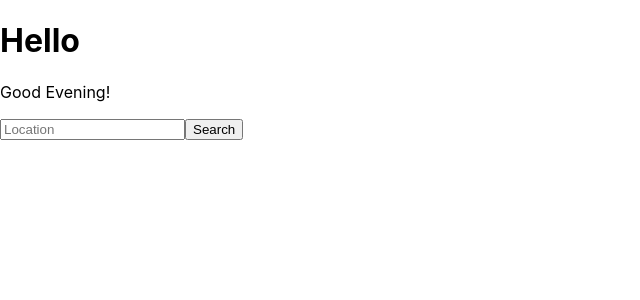
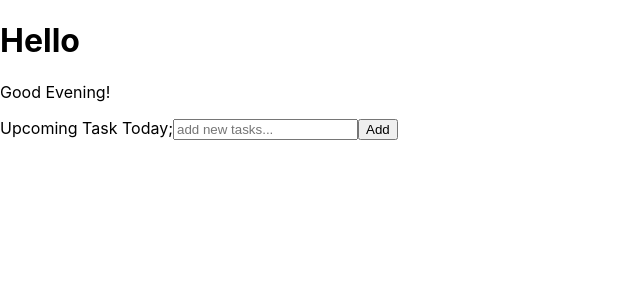
Before and after one commit to ellaellac/location-app, a React (Create React App) app: page / in a window 1280 px wide. Shown: the top 300 px of the page, without its empty margins (0-640 px from the left). Built offline with nearby package versions, Linux system fonts and the light colour scheme; no server answers.

Commit message:
todo List

```diff
--- a/package.json
+++ b/package.json
@@ -9,6 +9,7 @@
     "react": "^18.2.0",
     "react-dom": "^18.2.0",
     "react-scripts": "5.0.1",
+    "uuid": "^9.0.0",
     "web-vitals": "^2.1.4"
   },
   "scripts": {
--- a/src/App.jsx
+++ b/src/App.jsx
@@ -1,14 +1,16 @@
 import { useEffect, useState } from "react";
 import "./App.scss";
+import Greeting from "./components/Greeting/Greeting";
 import Weather from "./components/Weather/Weather";
+import TodoList from "./components/TodoList/TodoList";
 
 const App = () => {
   const [location, setLocation] = useState("London");
   const [weather, setWeather] = useState();
-  const [userInput, setUserInput] = useState("");
+
   const WEATHER_APIKEY = process.env.WEATHER_APIKEY;
 
-  //get current Location
+  //get current Location from browser
   const getCurrentLocation = () => {
     if (navigator.geolocation) {
       navigator.geolocation.getCurrentPosition(setPosition);
@@ -27,12 +29,6 @@ const App = () => {
     getCurrentLocation();
   }, []);
 
-  //change current Location
-  const changeLocation = () => {
-    setLocation(userInput);
-    setUserInput("");
-  };
-
   //fetch data from weather API
   const getWeather = async (location) => {
     try {
@@ -49,31 +45,10 @@ const App = () => {
     getWeather(location);
   }, [location]);
 
-  //greeting
-
-  const currentHour = new Date().getHours();
-  let greeting = "Good Morning!";
-
-  if (currentHour > 12 && currentHour < 18) {
-    greeting = "Good Afternoon!";
-  } else if (currentHour > 18 && currentHour < 24) {
-    greeting = "Good Evening!";
-  }
-
   return (
     <>
       <h1>Hello</h1>
-      <p>{greeting}</p>
-      <label htmlFor="location"></label>
-      <input
-        type="text"
-        name="location"
-        id="location"
-        placeholder="Location"
-        value={userInput}
-        onInput={(event) => setUserInput(event.target.value)}
-      />
-      <button onClick={changeLocation}>Search</button>
+      <Greeting />
       {weather && (
         <Weather
           location={weather.location.name}
@@ -81,8 +56,10 @@ const App = () => {
           temperature={weather.current.temp_c}
           status={weather.current.condition.text}
           icon={weather.current.condition.icon}
+          setLocation={setLocation}
         />
       )}
+      <TodoList />
     </>
   );
 };
--- /dev/null
+++ b/src/components/Greeting/Greeting.jsx
@@ -0,0 +1,12 @@
+const Greeting = () => {
+  const currentHour = new Date().getHours();
+  let greeting = "Good Morning!";
+
+  if (currentHour > 12 && currentHour < 18) {
+    greeting = "Good Afternoon!";
+  } else if (currentHour > 18 && currentHour < 24) {
+    greeting = "Good Evening!";
+  }
+  return <p>{greeting}</p>;
+};
+export default Greeting;
--- /dev/null
+++ b/src/components/TodoList/TodoList.jsx
@@ -0,0 +1,29 @@
+import { useState } from "react";
+import { v4 as uuidv4 } from "uuid";
+
+const TodoList = () => {
+  const [todo, setTodo] = useState([]);
+  const [newTask, setNewTask] = useState("");
+  console.log(todo);
+
+  const addNewTask = () => {
+    if (newTask) {
+      setTodo((oldTask) => [...oldTask, { id: uuidv4(), task: newTask }]);
+    }
+  };
+
+  return (
+    <>
+      <label htmlFor="todo-list">Upcoming Task Today</label>;
+      <input
+        type="text"
+        id="todo"
+        name="todo"
+        placeholder="add new tasks..."
+        onInput={(event) => setNewTask(event.target.value)}
+      />
+      <button onClick={addNewTask}>Add</button>
+    </>
+  );
+};
+export default TodoList;
--- a/src/components/Weather/Weather.jsx
+++ b/src/components/Weather/Weather.jsx
@@ -1,6 +1,32 @@
-const Weather = ({ location, time, temperature, status, icon }) => {
+import { useState } from "react";
+
+const Weather = ({
+  location,
+  time,
+  temperature,
+  status,
+  icon,
+  setLocation,
+}) => {
+  const [userInput, setUserInput] = useState("");
+
+  //change current Location
+  const changeLocation = () => {
+    setLocation(userInput);
+    setUserInput("");
+  };
   return (
     <>
+      <label htmlFor="location"></label>
+      <input
+        type="text"
+        name="location"
+        id="location"
+        placeholder="Location"
+        value={userInput}
+        onInput={(event) => setUserInput(event.target.value)}
+      />
+      <button onClick={changeLocation}>Search</button>
       <p>{time}</p>
       <p>{location}</p>
       <img src={icon} alt="weather-icon" />
```
Also changed, not shown: src/components/Greeting/Greeting.scss (added), src/components/TodoList/TodoList.scss (added), 1 other file (tests, documents, lock files or other folders).
